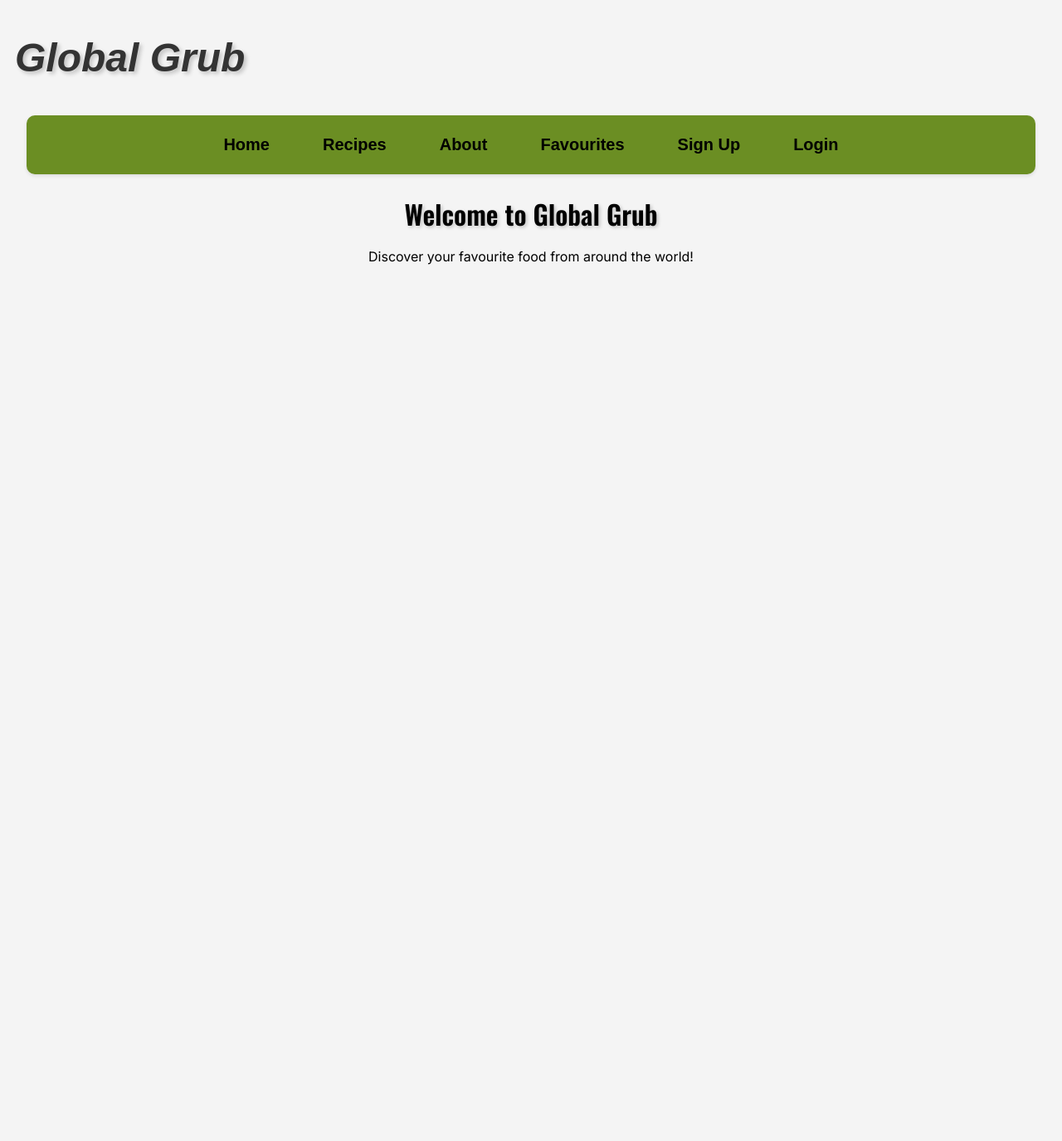
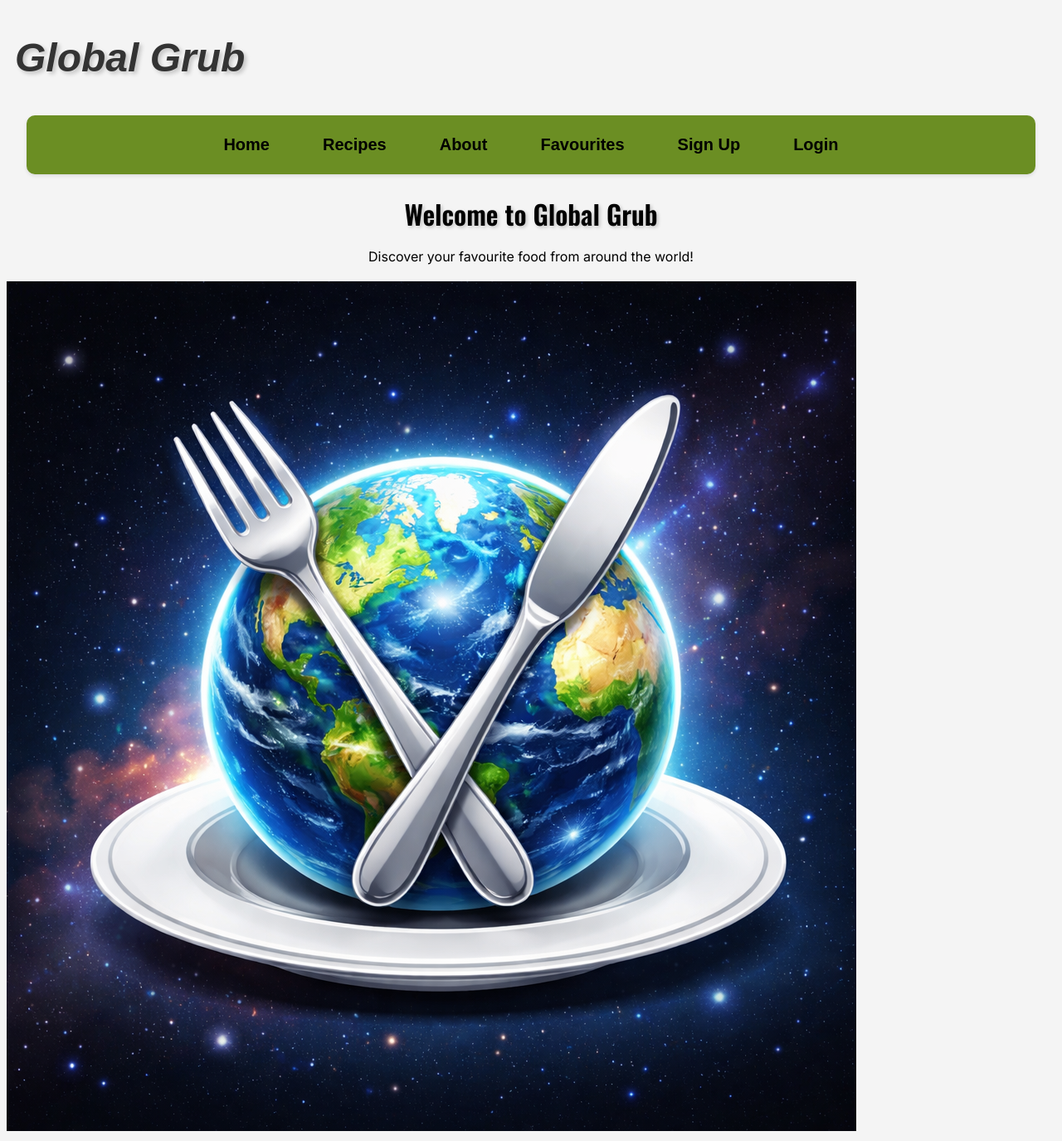
Before and after one commit to ColmN-Dev/GlobalGrub, a Flask app: page / in a window 1280 px wide. Shown: the whole page at 83% size. Before the commit the page ends 319 px from the top, so only its background shows below. Run offline with Flask 3, Linux system fonts and the light colour scheme.

Commit message:
Add hero section with image to home page

```diff
--- a/templates/home.html
+++ b/templates/home.html
@@ -4,5 +4,8 @@
     <main>
         <h2>Welcome to Global Grub</h2>
         <p>Discover your favourite food from around the world!</p>
+    <hero class="hero">
+      <img src="../static/images/hero.png">
+    </hero>
     </main>
 {% endblock %}
```
